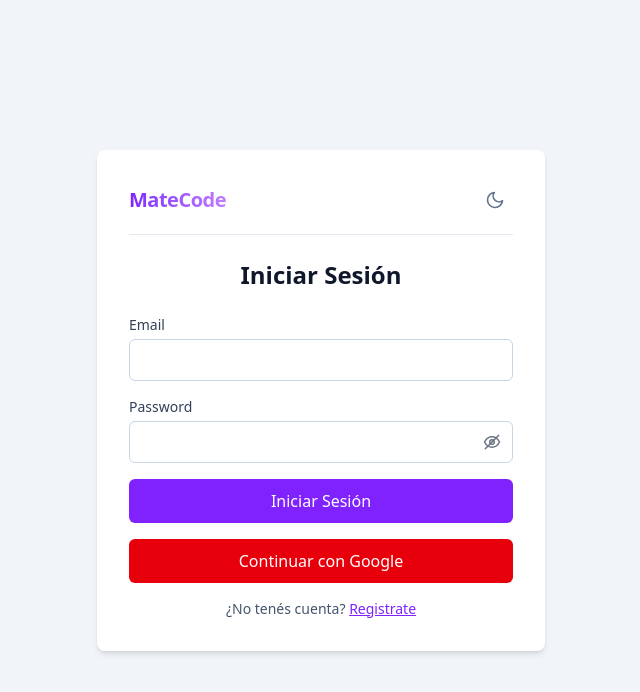
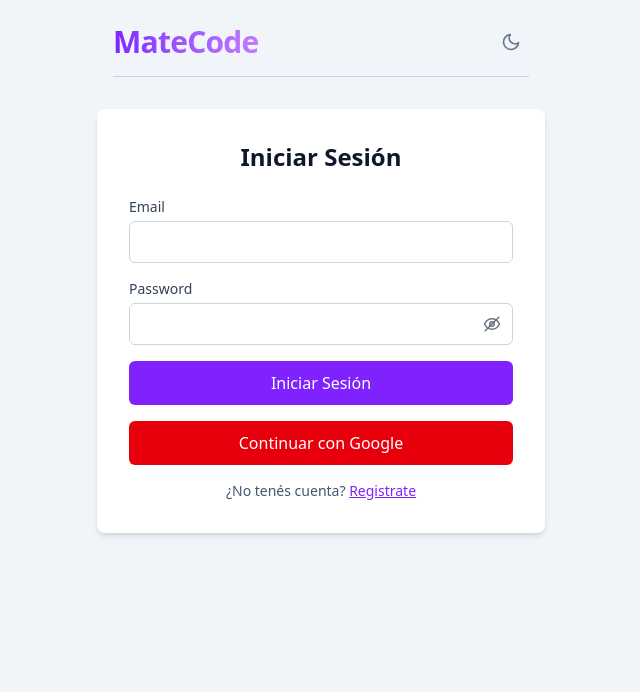
Before and after one commit to Ranz00/matecode, a React (Vite) app: page /login in a window 1280 px wide. Shown: the top 692 px of the page, without its empty margins (319-959 px from the left). Built offline with nearby package versions, Linux system fonts and the light colour scheme; no server answers.

Commit message:
style: header superior en auth con logo grande
Logo y tema arriba de la card con línea clara debajo. Card solo con el formulario.

```diff
--- a/src/components/AuthHeader.tsx
+++ b/src/components/AuthHeader.tsx
@@ -1,16 +1,16 @@
-// Encabezado de las cards de auth
-// Marca a la izquierda y tema a la derecha, con línea separadora sutil
+// Encabezado superior de las páginas de auth
+// Marca grande a la izquierda y tema a la derecha, con línea clara debajo
 
 import { Logo } from "./Logo";
 import { ThemeToggle } from "./ThemeToggle";
 
 export function AuthHeader() {
     return (
-        <header className="mb-6 border-b border-slate-200 pb-4 dark:border-slate-800">
-            <div className="flex items-center justify-between">
-                <Logo size="sm" />
+        <div className="mx-auto w-full max-w-md px-4 pt-6">
+            <div className="flex items-center justify-between border-b border-slate-300 pb-4 dark:border-white/20">
+                <Logo size="lg" />
                 <ThemeToggle />
             </div>
-        </header>
+        </div>
     );
 }
--- a/src/components/Logo.tsx
+++ b/src/components/Logo.tsx
@@ -2,11 +2,11 @@
 // Solo identidad, sin título de vista
 
 interface LogoProps {
-    size?: "sm" | "md";
+    size?: "sm" | "md" | "lg";
 }
 
 export function Logo({ size = "md" }: LogoProps) {
-    const textSize = size === "sm" ? "text-xl" : "text-2xl";
+    const textSize = size === "sm" ? "text-xl" : size === "lg" ? "text-3xl" : "text-2xl";
     return (
         <span className={`font-extrabold tracking-tight bg-gradient-to-r from-violet-600 to-purple-400 bg-clip-text text-transparent ${textSize}`}>
             MateCode
--- a/src/pages/LoginPage.tsx
+++ b/src/pages/LoginPage.tsx
@@ -6,7 +6,7 @@ import { validateEmail, validatePassword } from "../utils/validation";
 import { PasswordInput } from "../components/PasswordInput";
 import { AuthHeader } from "../components/AuthHeader";
 import { useToast } from "../components/Toast";
-import { pageClass, cardClass, formClass, labelClass, inputClass, primaryBtnClass, dangerBtnClass, errorClass, linkClass } from "../styles/theme";
+import { cardClass, formClass, labelClass, inputClass, primaryBtnClass, dangerBtnClass, errorClass, linkClass } from "../styles/theme";
 
 export function LoginPage() {
     const { toast } = useToast();
@@ -53,9 +53,10 @@ export function LoginPage() {
     };
 
     return (
-        <div className={pageClass}>
+        <div className="min-h-screen bg-slate-100 dark:bg-slate-950">
+            <AuthHeader />
+            <div className="flex items-center justify-center px-4 py-8">
             <div className={cardClass}>
-                <AuthHeader />
                 <h1 className="mb-6 text-center text-2xl font-bold text-slate-900 dark:text-white">Iniciar Sesión</h1>
                 {error && <div className={errorClass}>{error}</div>}
                 <form onSubmit={handleSubmit} className={formClass}>
@@ -74,6 +75,7 @@ export function LoginPage() {
                     ¿No tenés cuenta? <Link to="/register" className={linkClass}>Registrate</Link>
                 </p>
             </div>
+            </div>
         </div>
     );
 }
--- a/src/pages/RegisterPage.tsx
+++ b/src/pages/RegisterPage.tsx
@@ -6,7 +6,7 @@ import { validateName, validateEmail, validatePassword, validateConfirm } from "
 import { PasswordInput } from "../components/PasswordInput";
 import { AuthHeader } from "../components/AuthHeader";
 import { useToast } from "../components/Toast";
-import { pageClass, cardClass, formClass, labelClass, inputClass, primaryBtnClass, dangerBtnClass, errorClass, linkClass } from "../styles/theme";
+import { cardClass, formClass, labelClass, inputClass, primaryBtnClass, dangerBtnClass, errorClass, linkClass } from "../styles/theme";
 
 export function RegisterPage() {
     const { toast } = useToast();
@@ -61,9 +61,10 @@ export function RegisterPage() {
     };
 
     return (
-        <div className={pageClass}>
+        <div className="min-h-screen bg-slate-100 dark:bg-slate-950">
+            <AuthHeader />
+            <div className="flex items-center justify-center px-4 py-8">
             <div className={cardClass}>
-                <AuthHeader />
                 <h1 className="mb-6 text-center text-2xl font-bold text-slate-900 dark:text-white">Crear Cuenta</h1>
                 {error && <div className={errorClass}>{error}</div>}
                 <form onSubmit={handleSubmit} className={formClass}>
@@ -88,6 +89,7 @@ export function RegisterPage() {
                     ¿Ya tenés cuenta? <Link to="/login" className={linkClass}>Iniciá sesión</Link>
                 </p>
             </div>
+            </div>
         </div>
     );
 }
```
